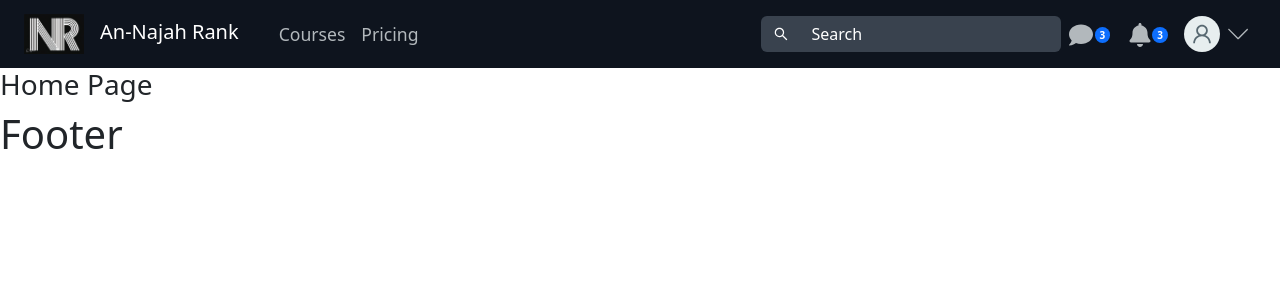
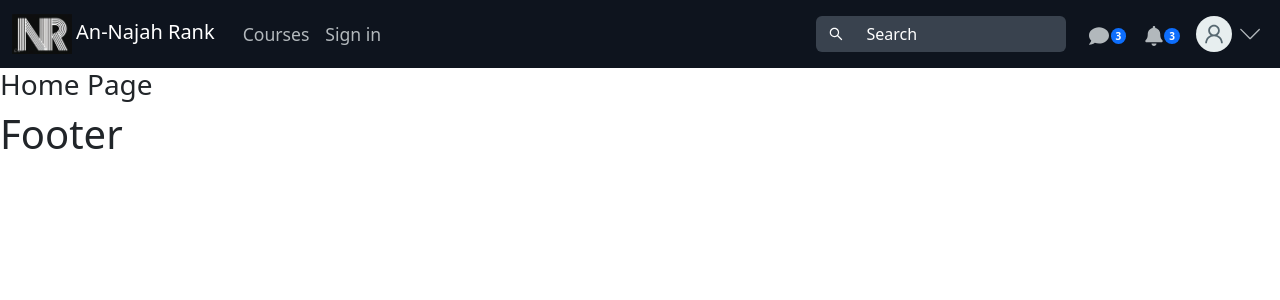
Before and after one commit to Momen-Odeh/An-Najah-Rank, a React (Create React App) app in the folder Frontend/: page / in a window 1280 px wide. Shown: the top 300 px of the page. Built offline with nearby package versions, Linux system fonts and the light colour scheme.

Commit message:
finish navbar full responsive

```diff
--- a/Frontend/src/Components/Navbar/Messages.js
+++ b/Frontend/src/Components/Navbar/Messages.js
@@ -1,6 +1,6 @@
 import React, { useState, useRef } from 'react';
-import { Navbar, Nav, Badge, Overlay, Popover } from 'react-bootstrap';
-import { FaComment } from 'react-icons/fa'; // Import the message icon
+import { Nav, Badge, Overlay } from 'react-bootstrap';
+import { FaComment } from 'react-icons/fa';
 import Style from './Style';
 
 const Messages = () => {
@@ -13,20 +13,20 @@ const Messages = () => {
   ]);
   const ref = useRef(null);
 
-  const handlePopoverToggle = (event) => {
+  const handleMessagesPanel = (event) => {
     event.preventDefault();
     setShowMessages(!showMessages);
   };
 
-  const closePopover = () => {
+  const closeMessagesPanel = () => {
     setShowMessages(false);
   };
 
   return (
       <Nav.Item>
         <Nav.Link
-        onClick={handlePopoverToggle} ref={ref}>
-          <FaComment size={24} className={classes.hoveringColor} color={showMessages?'white':''}  />
+        onClick={handleMessagesPanel} ref={ref}>
+          <FaComment size={20} className={classes.hoveringColor} color={showMessages?'white':''}  />
           <Badge pill variant="" style={{ fontSize: '10px', padding: '3px 5px', margin:'0px 2px' }}>
             {messages.length}
           </Badge>
@@ -34,19 +34,19 @@ const Messages = () => {
 
         <Overlay
           show={showMessages}
-          containerPadding={100}
+          containerPadding={-0.5}
           target={ref}
           placement="bottom-end"
           rootClose={true}
-          onHide={closePopover}
+          onHide={closeMessagesPanel}
         >
-          <div className={`messages-panel ${classes.Overlay}`}>
+          <div className={classes.Overlay}>
             <div className={classes.OverlayTitle}>
               <h5>Messages</h5>
             </div>
             <div className={classes.OverlayContent}>
               {messages.map((message) => (
-                <div key={message.id} className={`message-item ${classes.messageItem}`}>
+                <div key={message.id} className={classes.messageItem}>
                     <div className="d-flex align-items-center">
                     <img src='./images/N-messages.png' alt='msg' className={classes.messageCircle}></img>
                     <div>
--- a/Frontend/src/Components/Navbar/Notification.js
+++ b/Frontend/src/Components/Navbar/Notification.js
@@ -1,5 +1,5 @@
-import React, { useState, useRef, useEffect} from 'react';
-import { Navbar, Nav, Badge, Overlay, Popover } from 'react-bootstrap';
+import React, { useState, useRef} from 'react';
+import { Nav, Badge, Overlay } from 'react-bootstrap';
 import { FaBell } from 'react-icons/fa';
 import Style from './Style';
 const Notification = () => {
@@ -12,20 +12,19 @@ const Notification = () => {
   ]);
   const ref = useRef(null);
 
-  const handlePopoverToggle = (event) => {
+  const handleNotificationPanel = (event) => {
     event.preventDefault();
     setShowNotification(!showNotification);
   };
 
-  const closePopover = () => {
+  const closeNotificationPanel = () => {
     setShowNotification(false);
   };
 
   return (
-    <Navbar.Collapse className="justify-content-end">
       <Nav.Item>
-        <Nav.Link ref={ref} onClick={handlePopoverToggle}>
-            <FaBell size={24} className={classes.hoveringColor} color={showNotification?'white':''}/>
+        <Nav.Link ref={ref} onClick={handleNotificationPanel}>
+            <FaBell size={20} className={classes.hoveringColor} color={showNotification?'white':''}/>
             {notifications.length > 0 && (
                 <Badge pill variant="" style={{ fontSize: '10px', padding:'3px 5px'}} >
                 {notifications.length}
@@ -35,13 +34,13 @@ const Notification = () => {
 
         <Overlay
           show={showNotification}
-          containerPadding={100}
+          containerPadding={-0.5}
           target={ref}
           placement="bottom-end"
           rootClose={true}
-          onHide={closePopover}
+          onHide={closeNotificationPanel}
         >
-            <div className={`notification-panel ${classes.Overlay}`}>
+            <div className={classes.Overlay}>
                 <div className={classes.OverlayTitle}>
                     <h5>Notifications</h5>
                 </div>
@@ -59,7 +58,6 @@ const Notification = () => {
         </Overlay>
 
       </Nav.Item>
-    </Navbar.Collapse>
   );
 };
 
--- a/Frontend/src/Components/Navbar/Style.js
+++ b/Frontend/src/Components/Navbar/Style.js
@@ -7,36 +7,21 @@ const Style = createUseStyles({
     textColor:{
         color:'white !important'
     },
-    search:{
-        backgroundColor:'#39424e',
-        color:'white !important',
-        border:'none',
-        '&::placeholder': {
-            color:'white',
-        },
-          '&:focus': {
-            backgroundColor:'#39424e',
-            outline: 'none !important',
-            boxShadow: 'none !important',
-          },
-    },
-    customInputGroup: {
-        maxWidth: '300px',
-      },
     burgerBtn:{
-        backgroundColor:'white'
+        backgroundColor:'white',
+        order:'-2',
+        fontSize: '18px'
     },
     Overlay:{
-        marginTop:'10px',
         paddingTop:'10px',
         boxShadow: '2px 2px 4px 2px rgba(0, 0, 0, 0.2)',
-        backgroundColor:'#0e141e'
     },
     OverlayTitle:{
         backgroundColor:'#0e141e',
         minWidth:'350px',
         color:'white',
-        padding:'3px 10px'
+        padding:'10px 10px',
+        textAlign:'center'
     },
     OverlayContent:{
         minWidth:'350px',
@@ -161,5 +146,57 @@ const Style = createUseStyles({
             color: 'white',
         }
       },
+      '@media (max-width: 600px)': {
+        Overlay:{
+          boxShadow:'none',
+          position: 'fixed',
+          width: '100%',
+          height: '100%',
+          maxWidth:'100%',
+          minWidth:'100%',
+          zIndex: 1000,
+          display: 'flex',
+          justifyContent: 'center',
+          alignItems: 'center',
+        },
+        OverlayContent:{
+          position: 'fixed',
+          top: 50,
+          maxWidth:'100%',
+          minWidth:'100%',
+          width: '100%',
+          height: '100%',
+        },
+        OverlayTitle:{
+          position: 'fixed',
+          maxWidth:'100%',
+          minWidth:'100%',
+          width: '100%',
+          height: '100%',
+        },
+      },
+
+      userChoiceLarge:{
+        display:'block'
+      },
+
+      userChoicesSmall:{
+        display:'none'
+      },
+      customInputGroup: {
+        display:'block'
+      },
+      '@media (max-width: 991px)':{
+        userChoicesSmall:{
+          display:'block'
+        },
+        userChoiceLarge:{
+          display:'none'
+        },
+        customInputGroup:{
+          display:'none'
+        },
+      }
+
 })
 export default Style
--- a/Frontend/src/Components/Navbar/UserChoices.js
+++ b/Frontend/src/Components/Navbar/UserChoices.js
@@ -1,35 +1,25 @@
 import React, { useState, useRef } from 'react';
-import { Navbar, Nav, Overlay } from 'react-bootstrap';
+import { Nav, Overlay } from 'react-bootstrap';
 import { AiOutlineUser } from 'react-icons/ai'
 import { SlArrowDown } from 'react-icons/sl'
 import { Link } from 'react-router-dom';
 import Style from './Style';
 
-const UserChoices = () => {
+const UserChoices = ({userChoices}) => {
   const classes = Style();
   const [showChoices, setShowChoices] = useState(false);
-  const [userChoices, setUserChoices] = useState([
-    { id: 1, title: 'Profile', link:'#Profile'},
-    { id: 2, title: 'Settings', link:'#Settings'},
-    { id: 3, title: 'Submissions', link:'#Submissions'},
-    { id: 4, title: 'Administration', link:'#Administration'},
-    { id: 5, title: 'Logout', link:'#Logout'},
-  ]);
   const ref = useRef(null);
-
-  const handlePopoverToggle = (event) => {
+  const handleUserChoices = (event) => {
     event.preventDefault();
     setShowChoices(!showChoices);
   };
-
-  const closePopover = () => {
+  const closeUserChoices = () => {
     setShowChoices(false);
   };
 
   return (
-    <Navbar.Collapse className="justify-content-end" >
       <Nav.Item>
-        <Nav.Link className='d-flex align-items-center' ref={ref} onClick={handlePopoverToggle}>
+        <Nav.Link className='d-flex align-items-center' ref={ref} onClick={handleUserChoices}>
           <div className={classes.iconContainer}>
               <AiOutlineUser size={24} color="#576871"/>
           </div>
@@ -42,7 +32,7 @@ const UserChoices = () => {
           target={ref}
           placement="bottom-start"
           rootClose={true}
-          onHide={closePopover}
+          onHide={closeUserChoices}
         >
           <div className={classes.userChoicesContainer}>
             {userChoices.map((userChoice) => (
@@ -54,7 +44,6 @@ const UserChoices = () => {
           </div>
         </Overlay>
       </Nav.Item>
-    </Navbar.Collapse>
   );
 };
 
--- a/Frontend/src/Components/Navbar/index.js
+++ b/Frontend/src/Components/Navbar/index.js
@@ -1,17 +1,22 @@
-import Container from 'react-bootstrap/Container';
-import Nav from 'react-bootstrap/Nav';
-import Navbar from 'react-bootstrap/Navbar';
-import { InputGroup, FormControl } from 'react-bootstrap';
-import { AiOutlineSearch } from 'react-icons/ai';
-import Style from "./Style"
-import Notification from './Notification';
-import Messages from './Messages';
-import UserChoices from './UserChoices';
-function index() {
-  const classes = Style()
+import { useState } from 'react'
+import { Container, Nav, Navbar} from 'react-bootstrap'
+import useStyle from "./Style"
+import SearchBox from '../SearchBox'
+import Notification from './Notification'
+import Messages from './Messages'
+import UserChoices from './UserChoices'
+const Header = () =>{
+  const classes = useStyle()
+  const [userChoicesData, setUserChoicesData] = useState([
+    { id: 1, title: 'Profile', link:'#Profile'},
+    { id: 2, title: 'Settings', link:'#Settings'},
+    { id: 3, title: 'Submissions', link:'#Submissions'},
+    { id: 4, title: 'Administration', link:'#Administration'},
+    { id: 5, title: 'Logout', link:'#Logout'},
+  ]);
   return (
     <Navbar collapseOnSelect expand="lg" className={classes.navContainer}>
-      <Container fluid className='px-lg-4 pe-xl-4'>
+      <Container fluid >
         <Navbar.Brand href="/">
           <img
             src='./images/logo.jpg'
@@ -19,35 +24,34 @@ function index() {
             width="60"
             height="40"
           />
-          <span className={`m-3 ${classes.textColor}`}>An-Najah Rank</span>
+          <span className={`m-1 ${classes.textColor}`}>An-Najah Rank</span>
         </Navbar.Brand>
-        <Navbar.Toggle aria-controls="responsive-navbar-nav" className={classes.burgerBtn} />
+        <Navbar.Toggle aria-controls="responsive-navbar-nav" className={classes.burgerBtn}/>
         <Navbar.Collapse id="responsive-navbar-nav">
           <Nav className="me-auto">
             <Nav.Link href="#courses" className={`${classes.hoveringColor}`}>Courses</Nav.Link>
-            <Nav.Link href="#pricing" className={`${classes.hoveringColor}`}>Pricing</Nav.Link>
+            <Nav.Link href="#sign-in" className={`${classes.hoveringColor}`}>Sign in</Nav.Link>
+            <div className={classes.userChoicesSmall}>
+              {
+                userChoicesData.map((choice)=>
+                  <Nav.Link key={choice.id} href={choice.link} className={`${classes.hoveringColor}`}>{choice.title}</Nav.Link>
+                )
+              }
+            </div>
           </Nav>
-          <InputGroup className={classes.customInputGroup}>
-            <InputGroup.Text id="basic-addon2" className={classes.search}>
-                <AiOutlineSearch />
-              </InputGroup.Text>
-            <FormControl
-              className={classes.search}
-              placeholder="Search"
-              aria-label="Search"
-              aria-describedby="basic-addon2"
-            />
-          </InputGroup>
-          <Nav >
+          <Nav className={classes.customInputGroup}>
+            <SearchBox/>
+          </Nav>
+        </Navbar.Collapse>
+        <Nav style={{order:'1'}} className={classes.userChoiceLarge}>
+            <UserChoices userChoices={userChoicesData}/>
+        </Nav>
+        <Nav className="ml-auto d-flex flex-row">
             <Messages/>
             <Notification/>
-          </Nav>
-          <Nav>
-          <UserChoices />
-          </Nav>
-        </Navbar.Collapse>
+        </Nav>
       </Container>
     </Navbar>
   );
 }
-export default index
+export default Header
--- /dev/null
+++ b/Frontend/src/Components/SearchBox/index.js
@@ -0,0 +1,43 @@
+import React from 'react'
+import { InputGroup, FormControl} from 'react-bootstrap'
+import { AiOutlineSearch } from 'react-icons/ai';
+import { createUseStyles } from "react-jss";
+
+const useStyle = createUseStyles({
+    customInputGroup: {
+        maxWidth: '250px',
+        marginRight:'15px',
+      },
+      search:{
+        backgroundColor:'#39424e',
+        color:'white !important',
+        border:'none',
+        '&::placeholder': {
+            color:'white',
+        },
+          '&:focus': {
+            backgroundColor:'#39424e',
+            outline: 'none !important',
+            boxShadow: 'none !important',
+          },
+    },
+})
+
+const SearchBox = () => {
+    const classes = useStyle()
+  return (
+    <InputGroup className={classes.customInputGroup}>
+        <InputGroup.Text id="basic-addon2" className={classes.search}>
+            <AiOutlineSearch />
+          </InputGroup.Text>
+        <FormControl
+          className={classes.search}
+          placeholder="Search"
+          aria-label="Search"
+          aria-describedby="basic-addon2"
+        />
+    </InputGroup>
+  )
+}
+
+export default SearchBox
```
